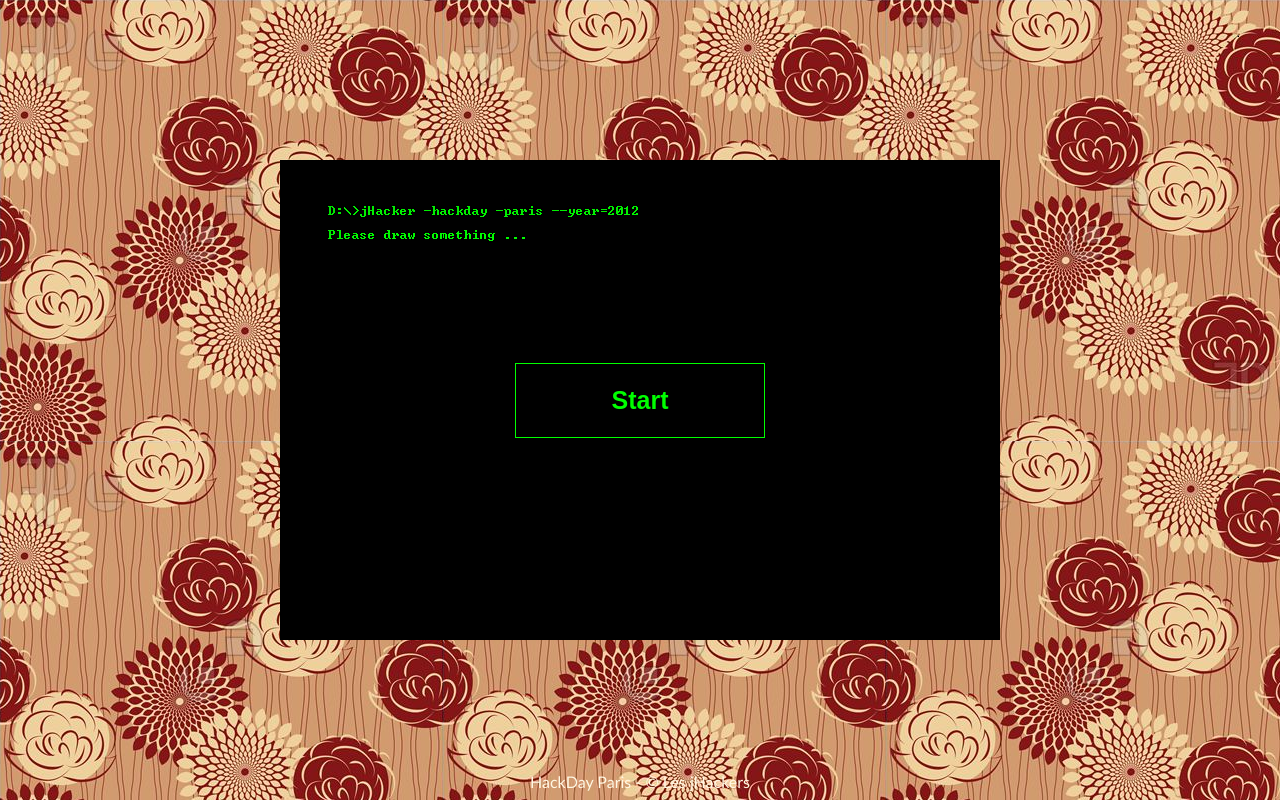
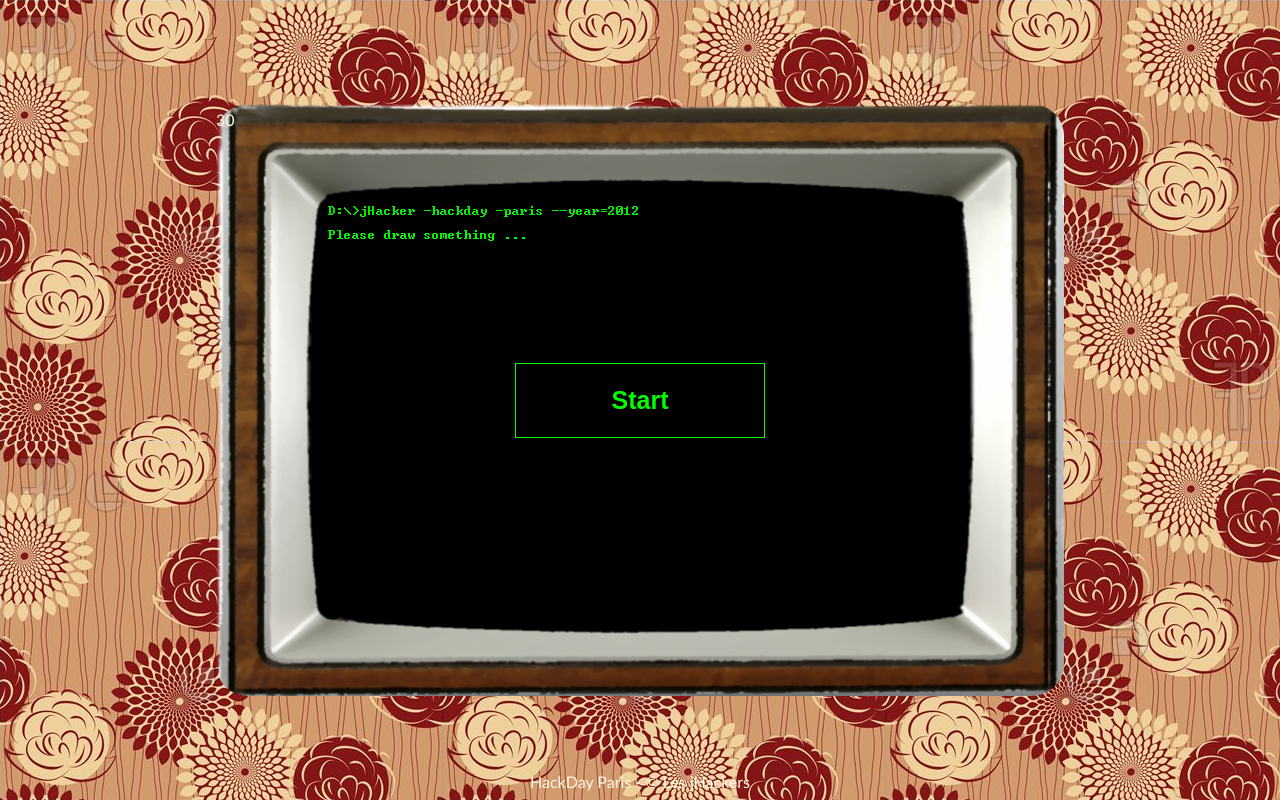
Before and after one commit to leosei7787/tvpictionary, a Python web app: template template/index.html in a window 1280 px wide. Run offline with Jinja, Linux system fonts and the light colour scheme; the template is opened without the code that fills it, so the values that code supplies are empty.

Commit message:
le cadre de la page inde

```diff
--- a/template/index.html
+++ b/template/index.html
@@ -1,6 +1,11 @@
 {% extends "base-tv.html" %}
 
 {% block canvas %}
+	<div id="slate-border">
+		<div class="chrono" id="chrono" >
+			30
+		</div>
+	</div>
 			<div id="slate">
 				<form action="/" method="post">
 					<input id="startButton" type="submit" value="Start" class="start"/>
```
